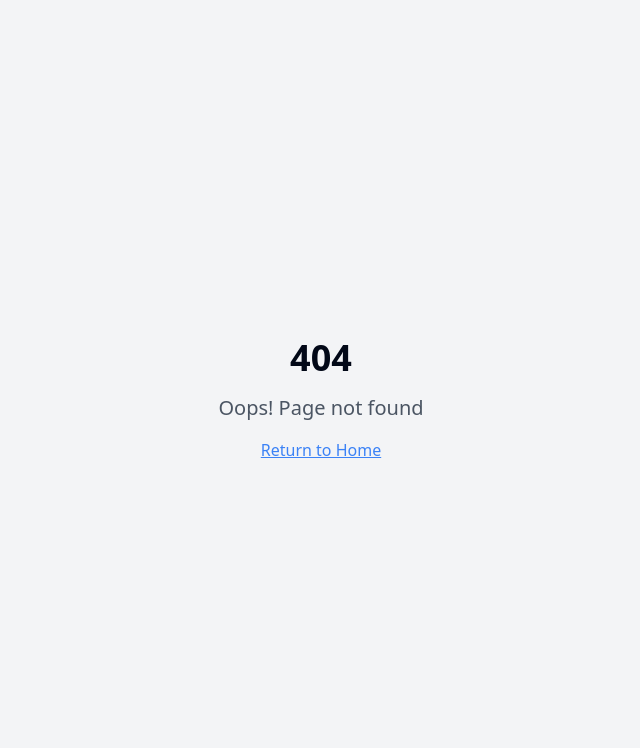
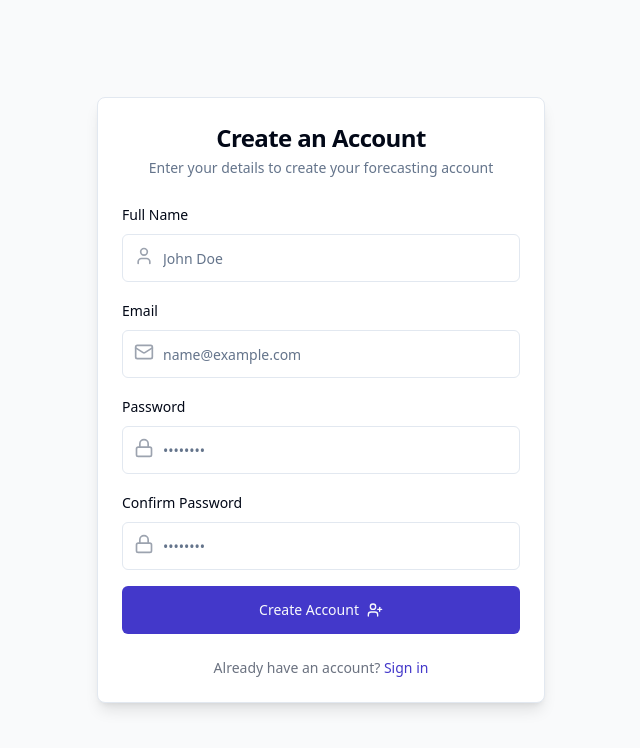
Before and after one commit to walkerbuddy01/sku-visionary, a React (Vite) app: page /register in a window 1280 px wide. Before the commit this address had no page. Shown: the top 748 px of the page, without its empty margins (319-959 px from the left). Built offline with nearby package versions, Linux system fonts and the light colour scheme.

Commit message:
Add login and register pages

```diff
--- a/src/App.tsx
+++ b/src/App.tsx
@@ -1,9 +1,12 @@
+
 import { Toaster } from "@/components/ui/toaster";
 import { Toaster as Sonner } from "@/components/ui/sonner";
 import { TooltipProvider } from "@/components/ui/tooltip";
 import { QueryClient, QueryClientProvider } from "@tanstack/react-query";
 import { BrowserRouter, Routes, Route } from "react-router-dom";
 import Index from "./pages/Index";
+import Login from "./pages/Login";
+import Register from "./pages/Register";
 import NotFound from "./pages/NotFound";
 
 const queryClient = new QueryClient();
@@ -16,6 +19,8 @@ const App = () => (
       <BrowserRouter>
         <Routes>
           <Route path="/" element={<Index />} />
+          <Route path="/login" element={<Login />} />
+          <Route path="/register" element={<Register />} />
           {/* ADD ALL CUSTOM ROUTES ABOVE THE CATCH-ALL "*" ROUTE */}
           <Route path="*" element={<NotFound />} />
         </Routes>
--- /dev/null
+++ b/src/pages/Login.tsx
@@ -0,0 +1,114 @@
+
+import { useState } from "react";
+import { Link, useNavigate } from "react-router-dom";
+import { Button } from "@/components/ui/button";
+import { Input } from "@/components/ui/input";
+import { Card, CardContent, CardDescription, CardFooter, CardHeader, CardTitle } from "@/components/ui/card";
+import { Label } from "@/components/ui/label";
+import { Mail, Lock, User, LogIn } from "lucide-react";
+import { useToast } from "@/hooks/use-toast";
+
+const Login = () => {
+  const [email, setEmail] = useState("");
+  const [password, setPassword] = useState("");
+  const [isLoading, setIsLoading] = useState(false);
+  const navigate = useNavigate();
+  const { toast } = useToast();
+
+  const handleLogin = async (e: React.FormEvent) => {
+    e.preventDefault();
+    setIsLoading(true);
+
+    try {
+      // Here you would implement actual authentication
+      console.log("Login attempt with:", { email, password });
+
+      // For demo purposes, simulate successful login
+      setTimeout(() => {
+        toast({
+          title: "Logged in successfully",
+          description: "Welcome back to the Forecasting dashboard",
+        });
+        navigate("/");
+      }, 1000);
+    } catch (error) {
+      toast({
+        title: "Login failed",
+        description: "Please check your credentials and try again",
+        variant: "destructive",
+      });
+    } finally {
+      setIsLoading(false);
+    }
+  };
+
+  return (
+    <div className="min-h-screen flex items-center justify-center bg-gray-50 p-4">
+      <Card className="w-full max-w-md shadow-lg">
+        <CardHeader className="text-center space-y-1">
+          <CardTitle className="text-2xl font-bold">Inventory Forecasting</CardTitle>
+          <CardDescription>
+            Login to access your forecasting dashboard
+          </CardDescription>
+        </CardHeader>
+        <CardContent>
+          <form onSubmit={handleLogin} className="space-y-4">
+            <div className="space-y-2">
+              <Label htmlFor="email">Email</Label>
+              <div className="relative">
+                <Mail className="absolute left-3 top-3 h-5 w-5 text-gray-400" />
+                <Input
+                  id="email"
+                  type="email"
+                  placeholder="name@example.com"
+                  value={email}
+                  onChange={(e) => setEmail(e.target.value)}
+                  className="pl-10 h-12"
+                  required
+                />
+              </div>
+            </div>
+            <div className="space-y-2">
+              <div className="flex items-center justify-between">
+                <Label htmlFor="password">Password</Label>
+                <Link to="/forgot-password" className="text-sm text-indigo-700 hover:text-indigo-600">
+                  Forgot password?
+                </Link>
+              </div>
+              <div className="relative">
+                <Lock className="absolute left-3 top-3 h-5 w-5 text-gray-400" />
+                <Input
+                  id="password"
+                  type="password"
+                  placeholder="••••••••"
+                  value={password}
+                  onChange={(e) => setPassword(e.target.value)}
+                  className="pl-10 h-12"
+                  required
+                />
+              </div>
+            </div>
+            <Button
+              type="submit"
+              className="w-full bg-indigo-700 hover:bg-indigo-800 h-12 flex items-center gap-2"
+              disabled={isLoading}
+            >
+              {isLoading ? "Logging in..." : "Login"}
+              <LogIn className="h-4 w-4" />
+            </Button>
+          </form>
+        </CardContent>
+        <CardFooter className="flex justify-center">
+          <p className="text-sm text-gray-500">
+            Don't have an account?{" "}
+            <Link to="/register" className="text-indigo-700 hover:text-indigo-600 font-medium">
+              Sign up
+            </Link>
+          </p>
+        </CardFooter>
+      </Card>
+    </div>
+  );
+};
+
+export default Login;
--- /dev/null
+++ b/src/pages/Register.tsx
@@ -0,0 +1,151 @@
+
+import { useState } from "react";
+import { Link, useNavigate } from "react-router-dom";
+import { Button } from "@/components/ui/button";
+import { Input } from "@/components/ui/input";
+import { Card, CardContent, CardDescription, CardFooter, CardHeader, CardTitle } from "@/components/ui/card";
+import { Label } from "@/components/ui/label";
+import { Mail, Lock, User, UserPlus } from "lucide-react";
+import { useToast } from "@/hooks/use-toast";
+
+const Register = () => {
+  const [name, setName] = useState("");
+  const [email, setEmail] = useState("");
+  const [password, setPassword] = useState("");
+  const [confirmPassword, setConfirmPassword] = useState("");
+  const [isLoading, setIsLoading] = useState(false);
+  const navigate = useNavigate();
+  const { toast } = useToast();
+
+  const handleRegister = async (e: React.FormEvent) => {
+    e.preventDefault();
+
+    if (password !== confirmPassword) {
+      toast({
+        title: "Passwords don't match",
+        description: "Please make sure your passwords match",
+        variant: "destructive",
+      });
+      return;
+    }
+
+    setIsLoading(true);
+
+    try {
+      // Here you would implement actual registration
+      console.log("Registration attempt with:", { name, email, password });
+
+      // For demo purposes, simulate successful registration
+      setTimeout(() => {
+        toast({
+          title: "Account created successfully",
+          description: "You can now log in to your account",
+        });
+        navigate("/login");
+      }, 1000);
+    } catch (error) {
+      toast({
+        title: "Registration failed",
+        description: "An error occurred during registration",
+        variant: "destructive",
+      });
+    } finally {
+      setIsLoading(false);
+    }
+  };
+
+  return (
+    <div className="min-h-screen flex items-center justify-center bg-gray-50 p-4">
+      <Card className="w-full max-w-md shadow-lg">
+        <CardHeader className="text-center space-y-1">
+          <CardTitle className="text-2xl font-bold">Create an Account</CardTitle>
+          <CardDescription>
+            Enter your details to create your forecasting account
+          </CardDescription>
+        </CardHeader>
+        <CardContent>
+          <form onSubmit={handleRegister} className="space-y-4">
+            <div className="space-y-2">
+              <Label htmlFor="name">Full Name</Label>
+              <div className="relative">
+                <User className="absolute left-3 top-3 h-5 w-5 text-gray-400" />
+                <Input
+                  id="name"
+                  type="text"
+                  placeholder="John Doe"
+                  value={name}
+                  onChange={(e) => setName(e.target.value)}
+                  className="pl-10 h-12"
+                  required
+                />
+              </div>
+            </div>
+            <div className="space-y-2">
+              <Label htmlFor="email">Email</Label>
+              <div className="relative">
+                <Mail className="absolute left-3 top-3 h-5 w-5 text-gray-400" />
+                <Input
+                  id="email"
+                  type="email"
+                  placeholder="name@example.com"
+                  value={email}
+                  onChange={(e) => setEmail(e.target.value)}
+                  className="pl-10 h-12"
+                  required
+                />
+              </div>
+            </div>
+            <div className="space-y-2">
+              <Label htmlFor="password">Password</Label>
+              <div className="relative">
+                <Lock className="absolute left-3 top-3 h-5 w-5 text-gray-400" />
+                <Input
+                  id="password"
+                  type="password"
+                  placeholder="••••••••"
+                  value={password}
+                  onChange={(e) => setPassword(e.target.value)}
+                  className="pl-10 h-12"
+                  required
+                />
+              </div>
+            </div>
+            <div className="space-y-2">
+              <Label htmlFor="confirmPassword">Confirm Password</Label>
+              <div className="relative">
+                <Lock className="absolute left-3 top-3 h-5 w-5 text-gray-400" />
+                <Input
+                  id="confirmPassword"
+                  type="password"
+                  placeholder="••••••••"
+                  value={confirmPassword}
+                  onChange={(e) => setConfirmPassword(e.target.value)}
+                  className="pl-10 h-12"
+                  required
+                />
+              </div>
+            </div>
+            <Button
+              type="submit"
+              className="w-full bg-indigo-700 hover:bg-indigo-800 h-12 flex items-center gap-2"
+              disabled={isLoading}
+            >
+              {isLoading ? "Creating account..." : "Create Account"}
+              <UserPlus className="h-4 w-4" />
+            </Button>
+          </form>
+        </CardContent>
+        <CardFooter className="flex justify-center">
+          <p className="text-sm text-gray-500">
+            Already have an account?{" "}
+            <Link to="/login" className="text-indigo-700 hover:text-indigo-600 font-medium">
+              Sign in
+            </Link>
+          </p>
+        </CardFooter>
+      </Card>
+    </div>
+  );
+};
+
+export default Register;
```
